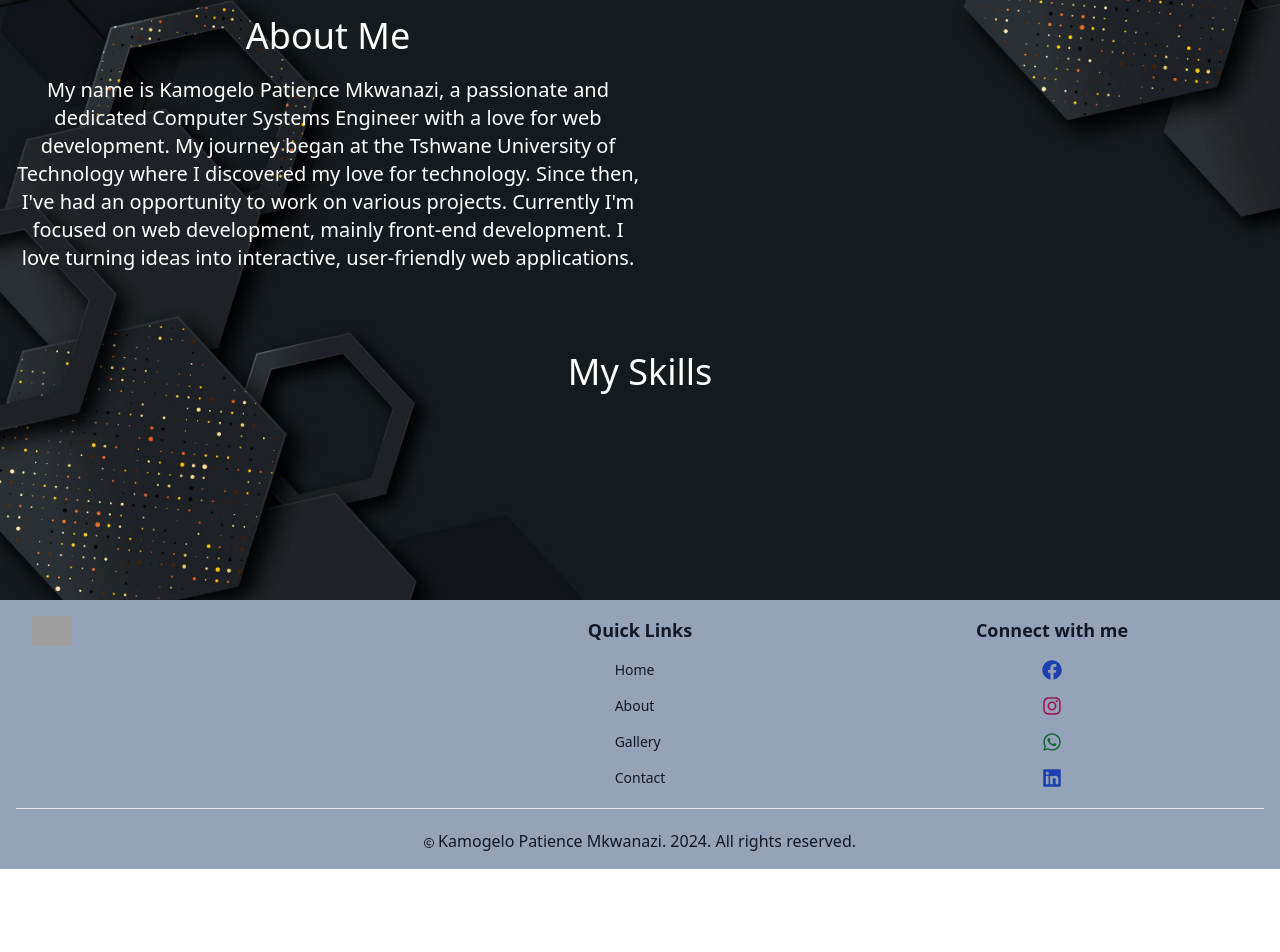
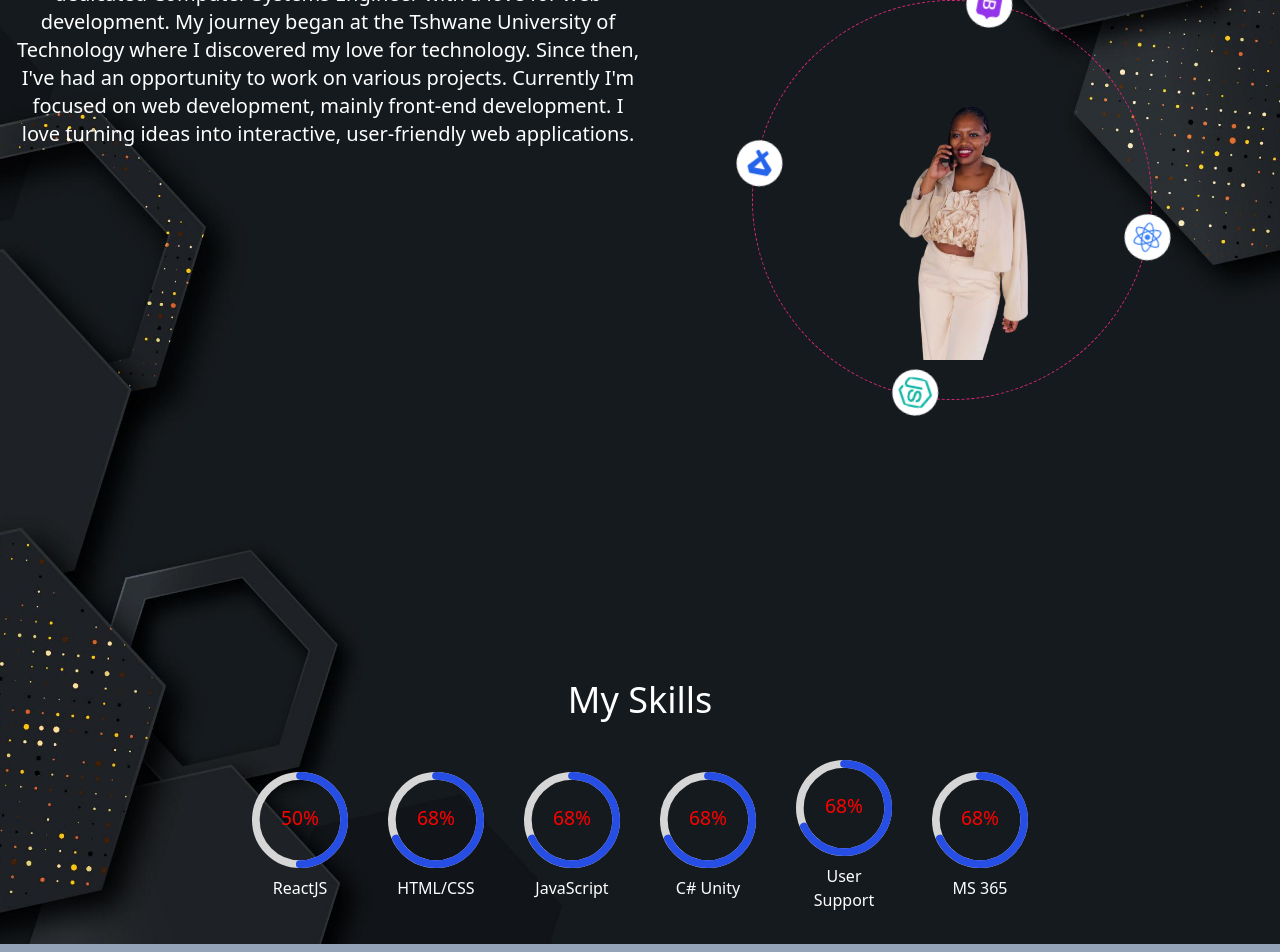
Before and after one commit to kaymkwanazi/My-portfolio, a React (Vite) app: page /about in a window 1280 px wide. Shown: the part 200-1152 px from the top of the page. Before the commit the page ends 1069 px from the top, so only its background shows below. Built offline with nearby package versions, Linux system fonts and the light colour scheme; grey boxes are pictures that could not be loaded.

Commit message:
progress bar done

```diff
--- a/src/Components/ProgressBar.jsx
+++ b/src/Components/ProgressBar.jsx
@@ -4,14 +4,18 @@ import 'react-circular-progressbar/dist/styles.css'
 
 export const ProgressBar = () => {
     const skills = [
-        { name: 'React', percentage: 50, color: '#61DAFB' },
-        { name: 'CSS', percentage: 68, color: '#264DE4' },
+        { name: 'ReactJS', percentage: 50, color: '#264DE4' },
+        { name: 'HTML/CSS', percentage: 68, color: '#264DE4' },
+        { name: 'JavaScript', percentage: 68, color: '#264DE4' },
+        { name: 'C# Unity', percentage: 68, color: '#264DE4' },
+        { name: 'User Support', percentage: 68, color: '#264DE4' },
+        { name: 'MS 365', percentage: 68, color: '#264DE4' },
     ];
 
   return (
-    <div className='flex flex-col items-center justify-center space-x-6'>
+    <div className='flex items-center justify-center gap-10'>
         {skills.map((skill) => (
-          <div className='w-24 h-2'>
+          <div className='w-24'>
             <CircularProgressbar value={skill.percentage} text={`${skill.percentage}%`}
                 styles={buildStyles({
                     textColor: 'red',
--- a/src/Pages/About.jsx
+++ b/src/Pages/About.jsx
@@ -16,24 +16,33 @@ export const About = () => {
             <div className='flex flex-col justify-center items-center min-h-screen'>
                 <div className='container mx-auto px-4'>
                     <div className='grid cols-1 md:grid-cols-2'>
+                        {/* Col 1 */}
                         <div>
-                            <h3 className='text-center pt-28 mb-5 text-2xl md:text-4xl text-white'>About Me</h3>
+                            <h3 className='text-center pt-28 text-2xl md:text-4xl text-white'>About Me</h3>
                             <p className='text-white text-center text-lg md:text-xl'>My name is Kamogelo Patience Mkwanazi, a passionate and dedicated Computer Systems Engineer with a love for web development.
                                 My journey began at the Tshwane University of Technology where I discovered my love for technology. Since then, I've had an
                                 opportunity to work on various projects. Currently I'm focused on web development, mainly front-end development. I love turning ideas into interactive, user-friendly web applications.
                             </p>
                         </div>
+                        {/* second column */}
+                        <div className='relative flex justify-center items-center min-h-screen'>
+                            <img src={kay} className='relative z-10 w-60'></img>
+                            <div className='absolute w-[400px] h-[400px] flex justify-center items-center border border-dashed border-pink-600 rounded-full'>
+                                <div className='absolute w-full h-full animate-rotate-icons'>
+                                    <FaReact size={46} className='absolute top-0 left-1/2 transform -translate-x-1/2 -translate-y-1/2 text-blue-500 bg-white px-2 rounded-full'/>
+                                    <FaNodeJs size={46} className='absolute right-0 top-1/2 transform translate-x-5 -translate-y-1/2 text-teal-500 bg-white px-2 rounded-full'/>
+                                    <VscVscode size={46} className='absolute bottom-0 left-1/2 transform -translate-x-1/2 translate-y-5 text-blue-600 bg-white px-2 rounded-full'/>
+                                    <FaBootstrap size={46} className='absolute left-0 top-1/2 transform -translate-x-1/2 -translate-y-1/2 text-purple-600 bg-white p-2 rounded-full'/>
+                                </div>
+                            </div>
+
+                        </div>
                     </div>
+                    {/* skills section */}
                     <div>
                         <h3 className='text-center pt-20 mb-10 text-2xl md:text-4xl text-white'>My Skills</h3>
-                        <div className="flex justify-around items-center text-white py-8">
-
-                            {/* <p className='text-white text-2xl'><FaReact className='text-blue-500 transform transition duration-300 hover:scale-110 inline'/> React.js</p>
-                            <p className='text-white py-6 text-2xl'><FaHtml5 className='text-blue-500 transform transition duration-300 hover:scale-110 inline'/> HTML</p>
-                            <p className='text-white text-2xl'><FaCss3 className='text-blue-500 transform transition duration-300 hover:scale-110 inline'/> CSS</p>
-                            <p className='text-white text-2xl'><TbAugmentedReality className='text-blue-500 transform transition duration-300 hover:scale-110 inline'/> Extended Reality</p>
-                            <p className='text-white text-2xl'><RiTailwindCssFill className='text-blue-500 transform transition duration-300 hover:scale-110 inline'/> Tailwindcss</p>
-                            <p className='text-white text-2xl'><BiSupport className='text-blue-500 transform transition duration-300 hover:scale-110 inline'/> User Support</p> */}
+                        <div className="flex justify-around items-center text-white pb-8">
+                           <ProgressBar />
                         </div>
                     </div>
 
```
